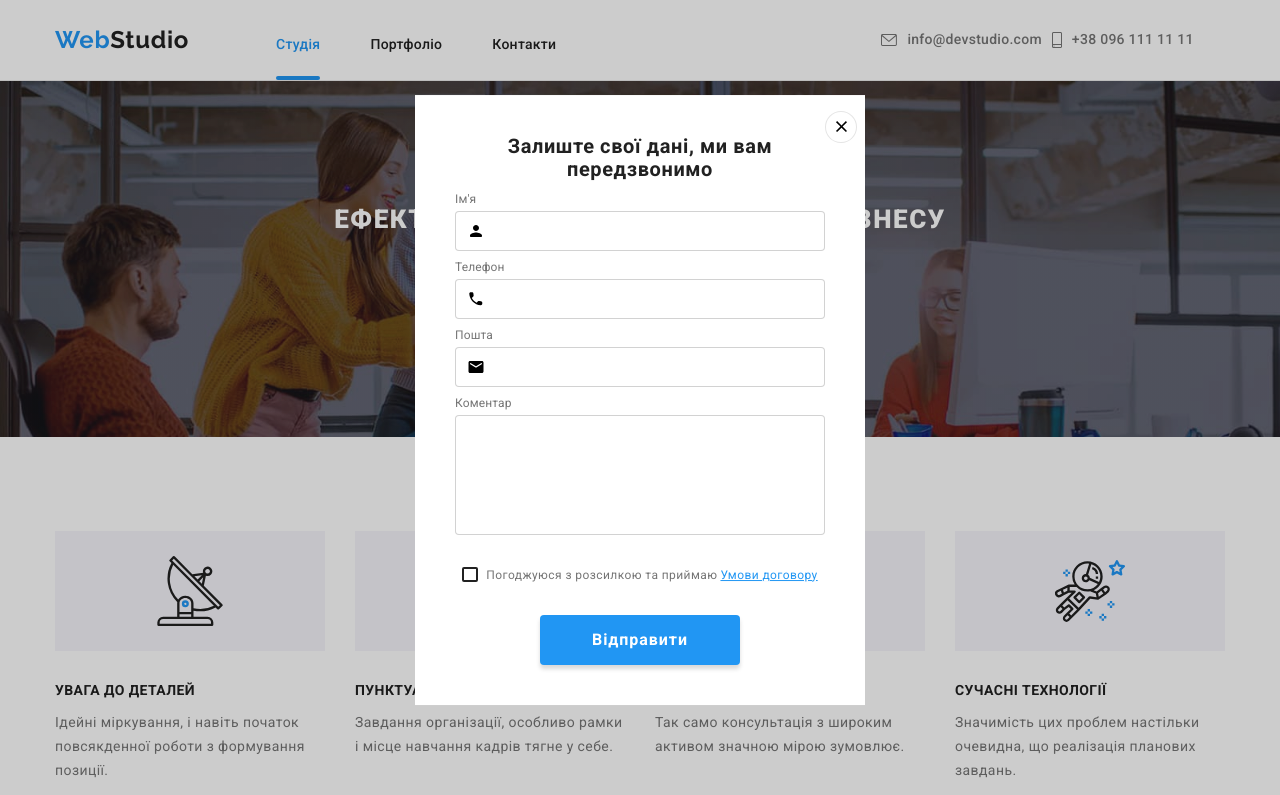
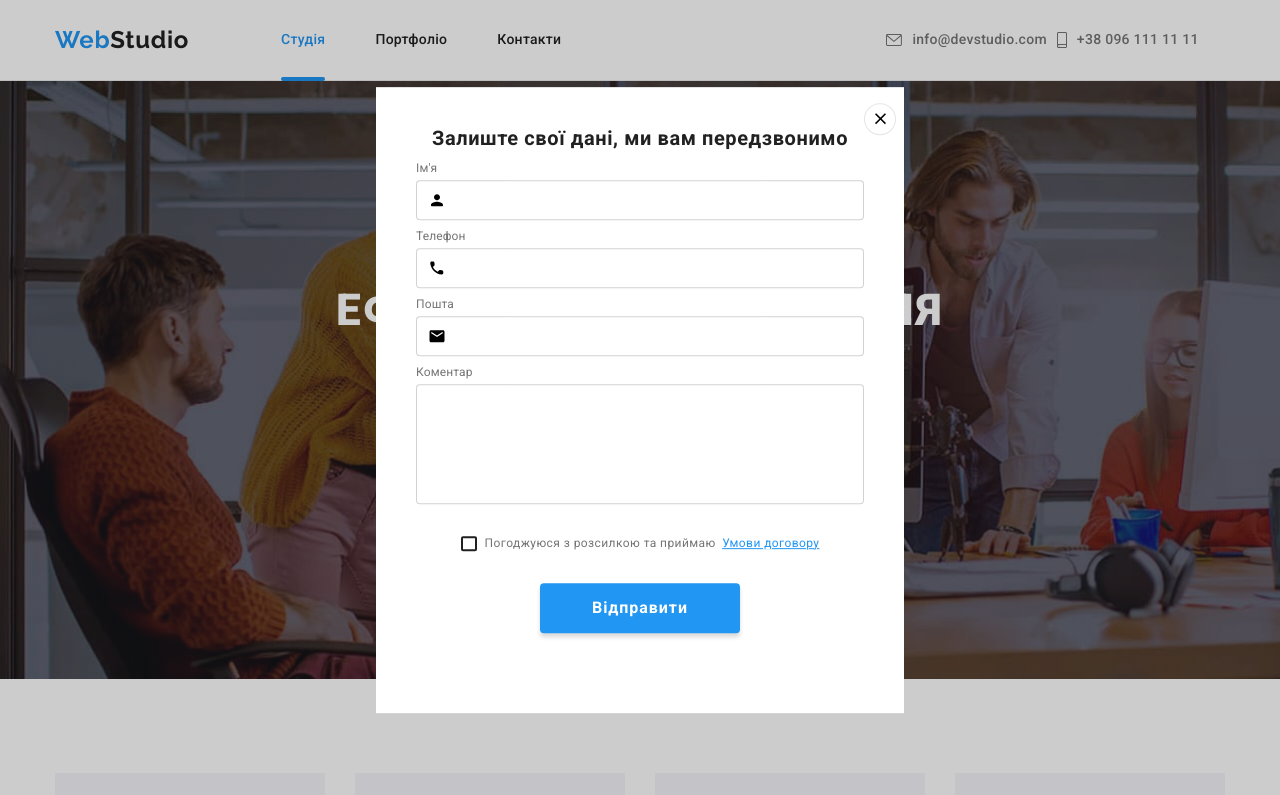
Before and after one commit to Andriana3/goit-markup-hw-08, a plain HTML site: page index.html in a window 1280 px wide. Both pictures are taken after a click on the button "Замовити послугу". Shown: the top 795 px of the page. Drawn offline with nearby package versions, Linux system fonts and the light colour scheme.

Commit message:
corrected

```diff
--- a/index.html
+++ b/index.html
@@ -442,12 +442,14 @@
           </div>
           <label class="modal-form__checkbox-label">
             <input class="modal-form__checkbox" type="checkbox" name="info" />
+
             <svg class="modal-form__icon-checked" width="18" height="18">
               <use href="./images/icons.svg#icon-Vector"></use>
             </svg>
+            <div class="modal-form__style">
             Погоджуюся з розсилкою та приймаю
             <a class="modal-form__link" href="#"> Умови договору</a>
-
+            </div>
           </label>
           <button class="modal-form__button" type="submit">Відправити</button>
         </form>
--- a/sass/base/_common.scss
+++ b/sass/base/_common.scss
@@ -13,6 +13,7 @@ body {
     margin-right: auto;
     padding-left: 15px;
     padding-right: 15px;
+    width: 100%;
 
 
     @media screen and (min-width: 480px) {
--- a/sass/components/Feature/_section-feature.scss
+++ b/sass/components/Feature/_section-feature.scss
@@ -69,4 +69,5 @@
     font-size: 14px;
     line-height: 1.4;
     color: $title-color;
+    text-align: center;
 }
--- a/sass/components/Footer/_modal-form-footer.scss
+++ b/sass/components/Footer/_modal-form-footer.scss
@@ -47,7 +47,7 @@
     border: 1px solid rgba(255, 255, 255, 0.3);
     filter: drop-shadow(0px 4px 4px rgba(0, 0, 0, 0.15));
     border-radius: 4px;
-    width: 100%;
+    width: 95vw;
     height: 50px;
     padding-left: 16px;
     padding-right: 16px;
--- a/sass/components/Footer/_network-list-footer.scss
+++ b/sass/components/Footer/_network-list-footer.scss
@@ -2,6 +2,7 @@
 
 .network-list {
     display: flex;
+    flex-wrap: wrap;
 
     align-items: center;
     gap: 10px;
--- a/sass/components/Header/_contacts.scss
+++ b/sass/components/Header/_contacts.scss
@@ -3,10 +3,6 @@
 .contact {
     display: flex;
     flex-direction: column-reverse;
-
-
-
-
     margin-left: auto;
     padding: 0;
     margin: 0;
@@ -33,7 +29,6 @@
 
         @media screen and (min-width: 1200px) {
             margin-left: 10px;
-            margin-bottom: 32px;
         }
 }
 
@@ -42,8 +37,6 @@
     font-size: 34px;
     line-height: 1.14;
     letter-spacing: 0.02em;
-
-
     color: $main-color;
     text-decoration: none;
 
@@ -74,6 +67,9 @@
 .contact__icon {
     margin-right: 10px;
     fill: currentColor;
+    @media screen and (max-width: 767px){
+        display: none;
+    }
 }
 
 .social{
@@ -126,9 +122,9 @@
 }
 
 .contact-style{
-    @media screen and (max-width: 767px){
-    margin-top: 250px;
-    }
+    // @media screen and (max-width: 767px){
+    // margin-top: 250px;
+    // }
     @media screen and (min-width: 768px) {
         margin: 0;
 
--- a/sass/components/Header/_menu-nav.scss
+++ b/sass/components/Header/_menu-nav.scss
@@ -83,9 +83,16 @@
         line-height: 1.17;
         letter-spacing: 0.02em;
 
+        height: 100%;
+        display: flex;
+        flex-direction: column;
+        justify-content: space-between;
+        width: 100%;
+
     @media screen and (min-width: 768px) {
             display: flex;
             height: 100%;
+            flex-direction: row;
 
 }
 }
@@ -98,10 +105,11 @@
     display: flex;
     margin-left: 87px;
     margin-right: 80px;
-    // align-items: center;
+    align-items: center;
 }
 
 @media screen and (min-width: 1200px) {
+    margin-left: 92px;
     margin-right: 315px;
 }
 }
@@ -114,7 +122,6 @@
     @media screen and (min-width: 768px) {
         margin-right: 50px;
         margin-bottom: 0;
-        margin-top: 13px;
 
         &:last-child{
             margin-right: 0;
@@ -141,6 +148,7 @@
     @media screen and (min-width: 768px) {
         font-size: 14px;
         line-height: 1.14;
+        display: block;
     }
 
 }
@@ -157,7 +165,6 @@
     @media screen and (min-width: 768px) {
         font-size: 14px;
         line-height: 1.14;
-        padding-bottom: 28px;
 }
 }
 
@@ -170,7 +177,7 @@
 
     position: absolute;
     left: 0;
-    bottom: 0;
+    top: 25px;
 
     display: block;
     width: 100%;
@@ -179,5 +186,6 @@
 
     background: $accent-color;
     border-radius: 2px;
+    margin-top: 20px;
     }
 }
--- a/sass/components/Hero/_section_hero.scss
+++ b/sass/components/Hero/_section_hero.scss
@@ -31,6 +31,8 @@
             }
 
     @media screen and (min-width: 1200px) {
+        padding-top: 200px;
+        padding-bottom: 200px;
         background-image: linear-gradient($gradient-color, $gradient-color), url(../images/laptop/headerlaptop.jpg);
 
         @media (min-device-pixel-ratio: 2),
@@ -57,11 +59,19 @@
     margin-right: auto;
     font-size: 26px;
     line-height: 1.6;
-    text-transform: uppercase;
     color: $white-color;
     letter-spacing: 0.06em;
     text-transform: uppercase;
     margin-bottom: 30px;
+
+    @media screen and (min-width: 768px) {
+        width: 360px;
+    }
+        @media screen and (min-width: 1200px) {
+            width: 696px;
+            font-size: 44px;
+            line-height: 1.36;
+        }
 }
 
 .section-hero__button {
--- a/sass/components/Modal/_form.scss
+++ b/sass/components/Modal/_form.scss
@@ -3,7 +3,7 @@
 .modal-form__content {
     display: flex;
     flex-direction: column;
-    margin: 40px;
+    // margin: 40px;
     margin-bottom: 20px;
 }
 
@@ -116,6 +116,7 @@
 }
 
 .modal-form__icon-checked {
+
     width: 16px;
     height: 15px;
     margin-right: 8px;
@@ -140,8 +141,7 @@
     align-items: center;
     justify-content: center;
     font-size: 12px;
-    // margin-left: 40px;
-    // margin-right: 40px;
+    line-height: 1.6;
     margin-bottom: 30px;
 }
 
--- a/sass/components/Modal/_modal.scss
+++ b/sass/components/Modal/_modal.scss
@@ -29,6 +29,7 @@
 
      width: 90%;
      background-color: $white-color;
+     padding: 40px;
 
      transform: translate(-50%, -50%) scale(1);
      z-index: 10;
@@ -36,6 +37,9 @@
      @media  screen and (min-width: 768px) {
         width: 450px;
      }
+         @media screen and (min-width: 1200px) {
+             width: 528px;
+         }
  }
 
  .modal-button {
--- a/sass/components/Portfolio/_button-set-portfolio.scss
+++ b/sass/components/Portfolio/_button-set-portfolio.scss
@@ -9,7 +9,7 @@
 
     @media screen and (min-width: 768px) {
         justify-content: center;
-        margin-bottom: 14px;
+        margin-bottom: 30px;
     }
          @media screen and (min-width: 1200px) {
             margin-bottom: 50px;
--- a/sass/components/Portfolio/_cards-portfolio.scss
+++ b/sass/components/Portfolio/_cards-portfolio.scss
@@ -12,7 +12,7 @@
 }
 
 .cards__list {
-    width: 450px;
+    width: 100%;
     margin-bottom: 30px;
 
     &:last-child{
--- a/sass/components/Team/_social-media.scss
+++ b/sass/components/Team/_social-media.scss
@@ -2,6 +2,7 @@
 
 .social-media {
     display: flex;
+    flex-wrap: wrap;
     align-items: center;
     gap: 10px;
     justify-content: center;
```
Also changed, not shown: css/main.css, css/main.min.css, 2 other files.
